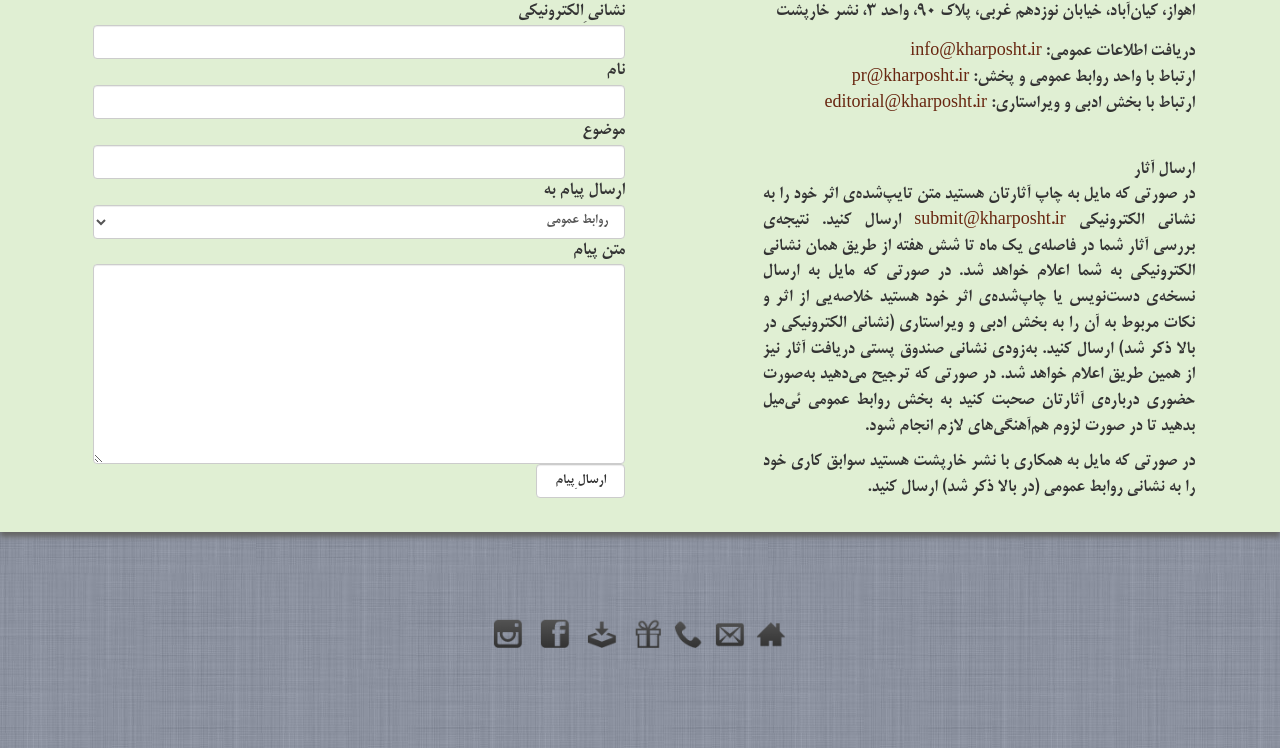
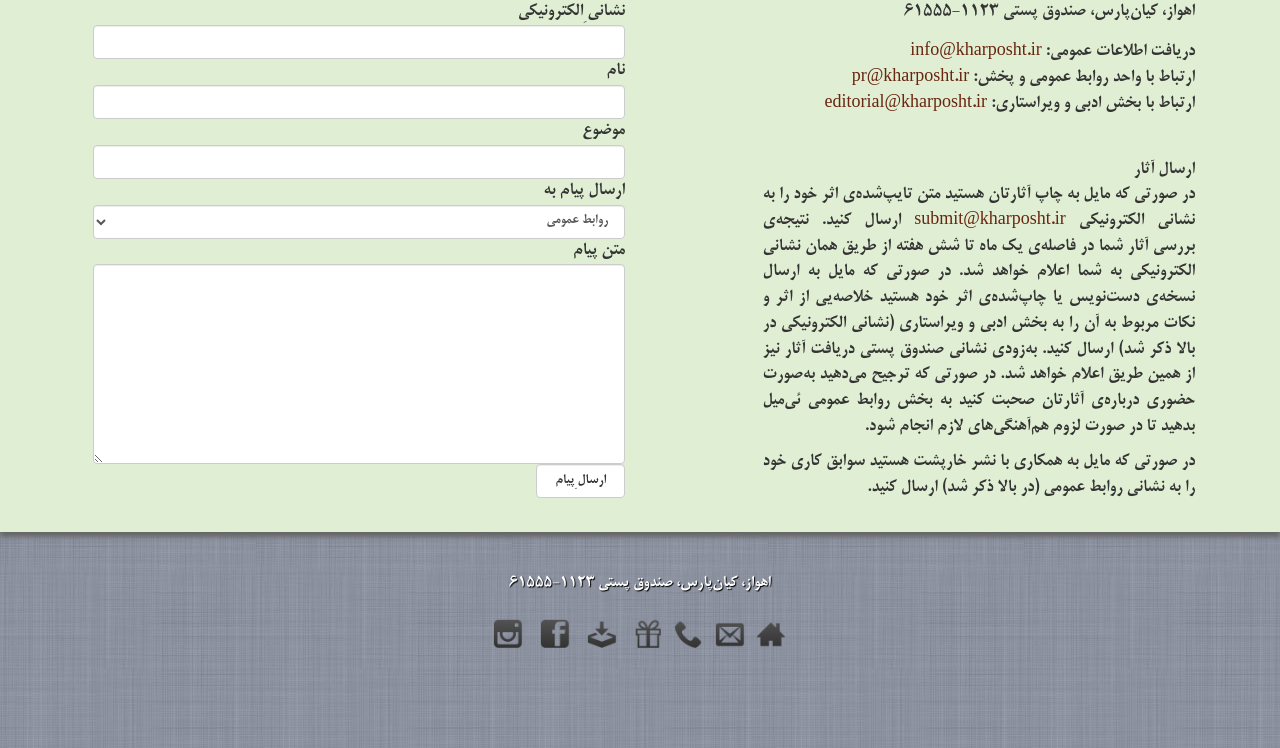
Before and after one commit to Navid777/kharposht, a Django app: page /contact_us/ in a window 1280 px wide. Shown: the part 99-847 px from the top of the page. Run offline with Django 3.2, Linux system fonts and the light colour scheme; parts of the project's set-up code (start-up, migrations or seed data) failed here and were passed over; some libraries are stand-ins or nearby versions.

Commit message:
added address

```diff
--- a/templates/base.html
+++ b/templates/base.html
@@ -169,8 +169,9 @@
 
 <footer id="footer">
 	<div id="footer" class="container hidden-sm centered">
-	</br>
-	</br>
+	<div class="centered" style="margin-bottom:2%;">
+		اهواز، کیان‌پارس، صندوق پستی 1123-61555
+	</div>
 	<div class="icon_container centered">
 		 <a href="/"><img src="/media/icons/icon_home.png"></a>
 		 <a href="/contact_us/"><img src="/media/icons/icon_mail.png"></a>
--- a/templates/contact.html
+++ b/templates/contact.html
@@ -8,7 +8,7 @@
 			<div class="col-sm-6 col-md-6" style="text-align:justify;">
 				<div class="col-sm-10 col-md-10">
 				<div>
-					اهواز، کیان‌آباد، خیابان نوزدهم غربی، پلاک 90، واحد 3، نشر خارپشت
+		اهواز، کیان‌پارس، صندوق پستی 1123-61555
 				</div>
 				<div style="margin-top:15px;">
 					دریافت اطلاعات عمومی:    <a>info@kharposht.ir</a>
```
